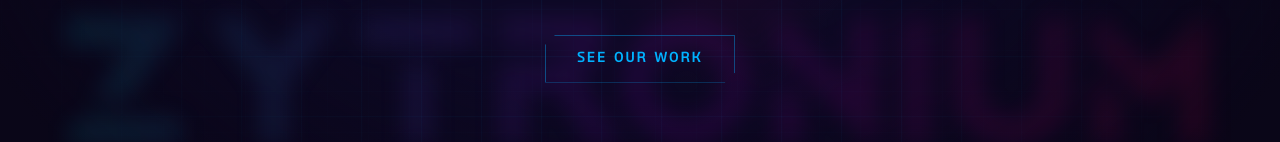
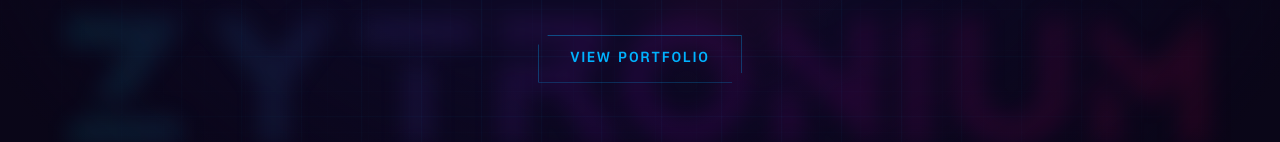
Before and after one commit to Zytronium/zytronium_webworks, a Next.js app: page / in a window 1280 px wide. Shown: the part 504-646 px from the top of the page. Built offline with nearby package versions, Linux system fonts and the light colour scheme.

Commit message:
Update Hero Section CTA from "See Our Work" to "View Portfolio"

```diff
--- a/src/components/HeroSection.tsx
+++ b/src/components/HeroSection.tsx
@@ -198,7 +198,7 @@ export default function HeroSection() {
                             <span className="absolute -top-px -left-px w-2.5 h-2.5 border-l-[1.5px] border-t-[1.5px] border-primary" />
                             <span className="absolute -bottom-px -right-px w-2.5 h-2.5 border-r-[1.5px] border-b-[1.5px] border-tertiary" />
 
-                            <span className="relative z-10">See Our Work</span>
+                            <span className="relative z-10">View Portfolio</span>
                         </a>
                     </div>
                 </div>
```
